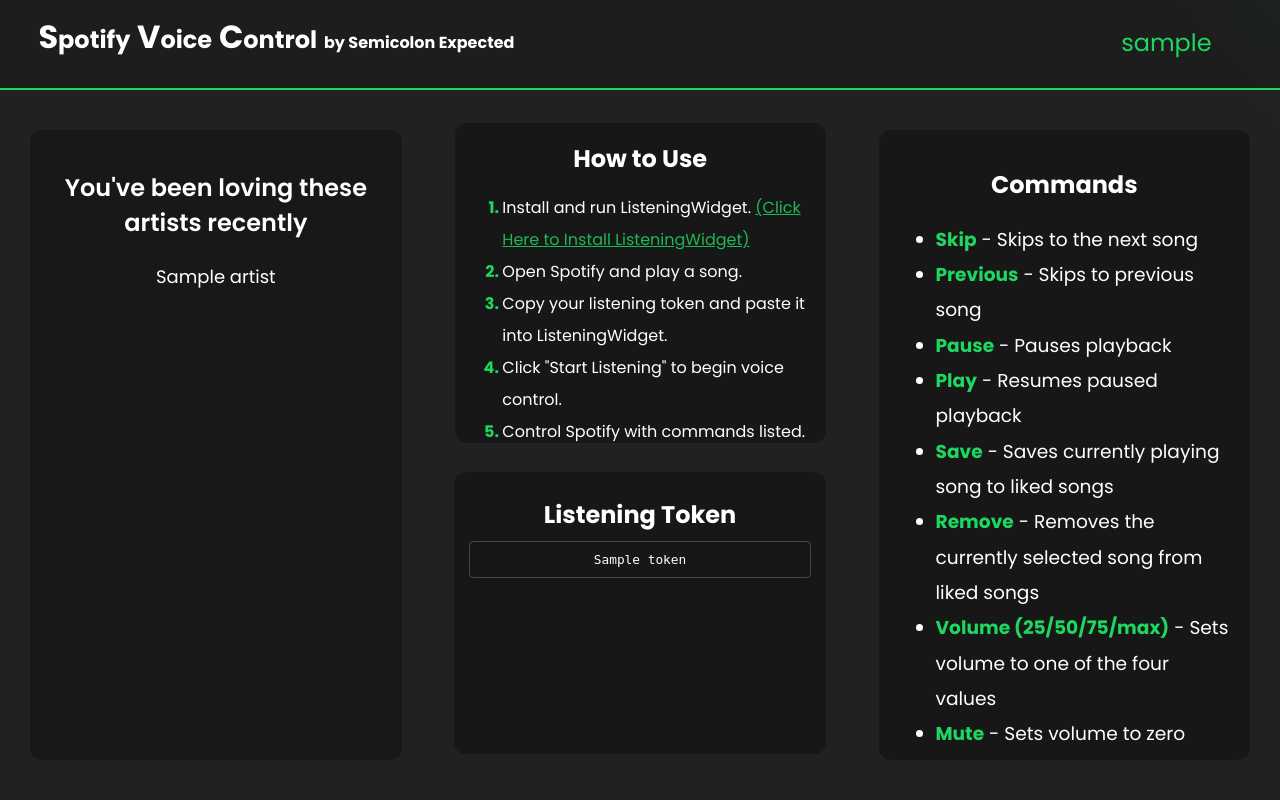
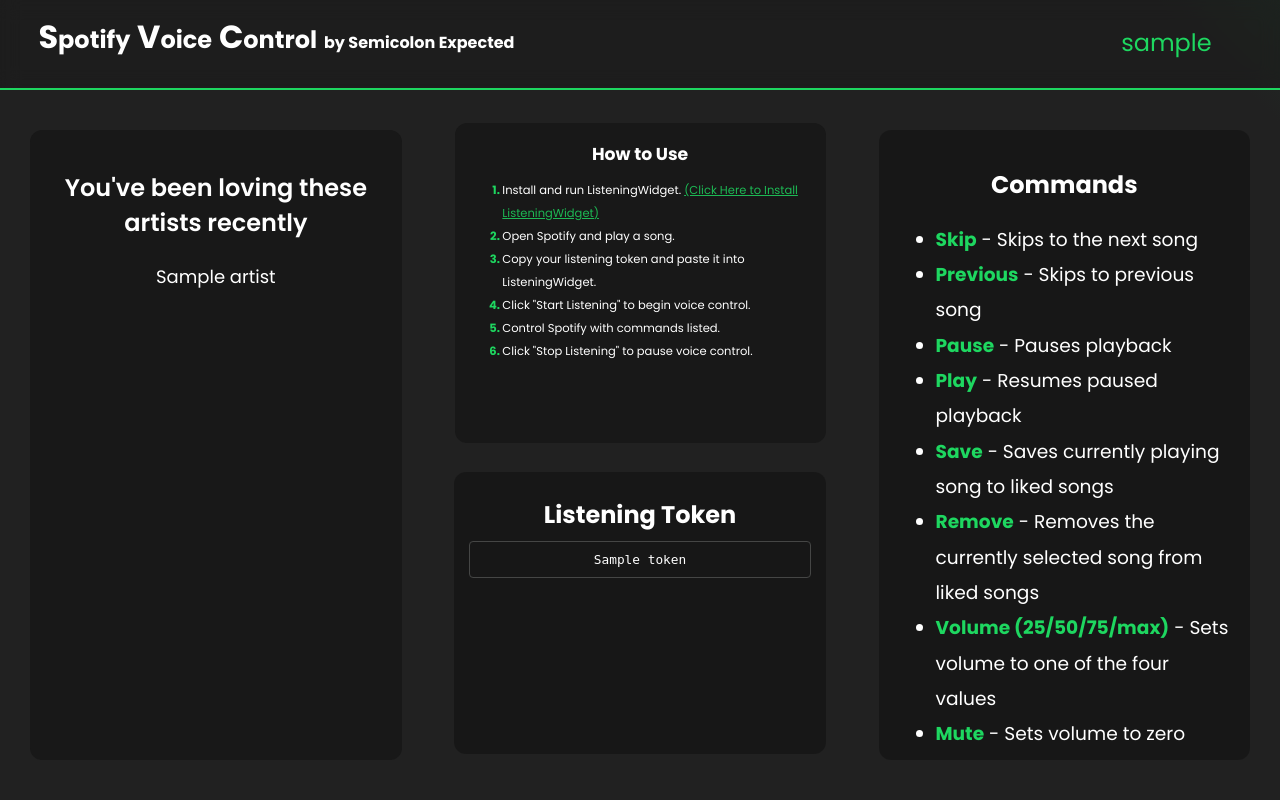
Before and after one commit to angellsoliss/semicolonExpected_deployment, a Flask app: template templates/functionality.html in a window 1280 px wide. Run offline with Flask 3, Linux system fonts and the light colour scheme; the template is opened without the code that fills it: most values are stand-ins (such as "Sample title", 1, 10 or a date in 2020).

Commit message:
font size testing

```diff
--- a/static/css/main.css
+++ b/static/css/main.css
@@ -476,6 +476,7 @@
     position: sticky;
     text-align: center;
     overflow-y: auto;
+    font-size: 0.899vw;
 }
 
 .howToBox a {
```
